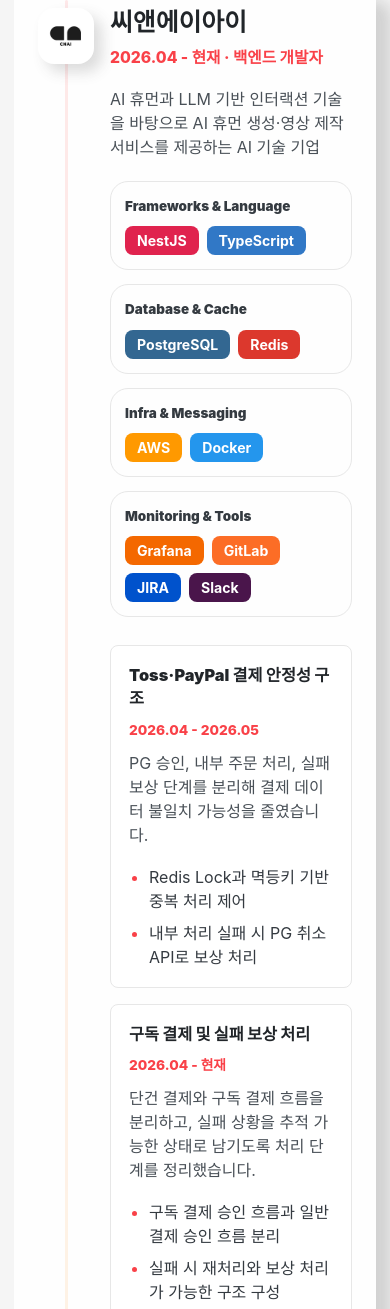
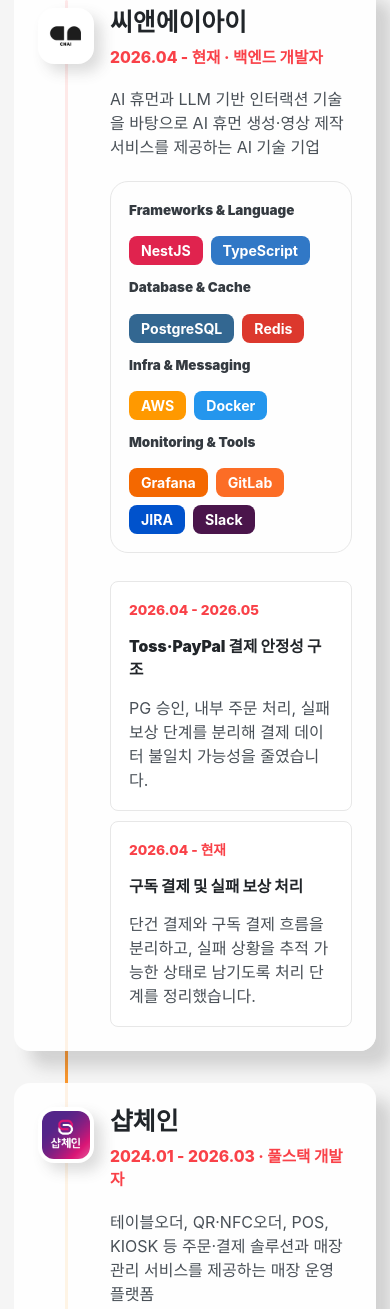
Before and after one commit to 723poil/723poil.github.io, a website: page index.html in a window 390 px wide. Shown: the part 3767-5076 px from the top of the page. Drawn offline with Linux system fonts and the light colour scheme.

Commit message:
refactor: compact career timeline details

```diff
--- a/assets/main.js
+++ b/assets/main.js
@@ -239,10 +239,10 @@
     .filter((group) => group.skills?.length)
     .map(
       (group) => `
-        <section class="career-skill-section">
+        <div class="career-skill-row">
           <h4>${escapeHtml(group.title)}</h4>
           <div class="meta">${renderTags(group.skills)}</div>
-        </section>
+        </div>
       `,
     )
     .join('');
@@ -257,7 +257,7 @@
           <h3>${escapeHtml(item.company)}</h3>
           <p class="career-period">${escapeHtml(item.period)} · ${escapeHtml(item.role)}</p>
           <p class="company-summary">${escapeHtml(item.summary)}</p>
-          <div class="career-skills">${renderCareerSkillGroups(item)}</div>
+          <section class="career-skill-card">${renderCareerSkillGroups(item)}</section>
         </header>
         <div class="career-projects">
           ${item.projects.map(renderCareerProject).join('')}
@@ -268,20 +268,11 @@
 }
 
 function renderCareerProject(project) {
-  const points = project.points?.length
-    ? `
-      <ul class="career-points">
-        ${project.points.map((point) => `<li>${escapeHtml(point)}</li>`).join('')}
-      </ul>
-    `
-    : '';
-
   return `
-    <section class="career-project">
-      <h4>${escapeHtml(project.title)}</h4>
-      <p class="project-period">${escapeHtml(project.period)}</p>
+    <section class="career-project-row">
+      <span class="project-period">${escapeHtml(project.period)}</span>
+      <strong>${escapeHtml(project.title)}</strong>
       <p>${escapeHtml(project.summary)}</p>
-      ${points}
     </section>
   `;
 }
--- a/assets/styles.css
+++ b/assets/styles.css
@@ -581,77 +581,74 @@
   color: #495057;
 }
 
-.career-skills {
+.career-skill-card {
   display: grid;
-  grid-template-columns: repeat(2, minmax(0, 1fr));
-  gap: 14px;
-  margin-top: 22px;
-}
-
-.career-skill-section {
+  gap: 12px;
   min-width: 0;
   border: 1px solid var(--line);
   border-radius: 18px;
   background: rgba(255, 255, 255, 0.62);
-  padding: 14px;
+  padding: 18px;
+  margin-top: 22px;
 }
 
-.career-skill-section h4 {
-  margin: 0 0 10px;
+.career-skill-row {
+  display: grid;
+  grid-template-columns: 190px minmax(0, 1fr);
+  align-items: center;
+  gap: 16px;
+}
+
+.career-skill-row h4 {
+  margin: 0;
   color: #343a40;
   font-size: 0.84rem;
   font-weight: 900;
   letter-spacing: 0;
 }
 
-.career-skill-section .meta {
+.career-skill-row .meta {
   margin: 0;
 }
 
 .career-projects {
   display: grid;
-  grid-template-columns: repeat(2, minmax(0, 1fr));
-  gap: 16px;
+  gap: 10px;
   margin-top: 28px;
 }
 
-.career-project {
+.career-project-row {
+  display: grid;
+  grid-template-columns: 140px 220px minmax(0, 1fr);
+  align-items: center;
+  gap: 14px;
   min-width: 0;
   border: 1px solid var(--line);
   border-radius: var(--pill-radius);
   background: rgba(255, 255, 255, 0.76);
-  padding: 20px;
+  padding: 14px 16px;
 }
 
-.career-project h4 {
-  margin: 0 0 10px;
-  font-size: 1.02rem;
+.career-project-row strong {
+  min-width: 0;
+  font-size: 0.98rem;
   font-weight: 900;
-  line-height: 1.4;
 }
 
-.career-project .project-period {
-  margin: 0 0 10px;
+.career-project-row .project-period {
+  margin: 0;
   color: var(--red);
   font-size: 0.86rem;
   font-weight: 800;
+  white-space: nowrap;
 }
 
-.career-project p {
+.career-project-row p {
   margin: 0;
   color: #495057;
-}
-
-.career-points {
-  display: grid;
-  gap: 8px;
-  margin: 18px 0 0;
-  padding-left: 20px;
-  color: #343a40;
-}
-
-.career-points li::marker {
-  color: var(--red);
+  overflow: hidden;
+  text-overflow: ellipsis;
+  white-space: nowrap;
 }
 
 .case-study {
@@ -694,8 +691,8 @@
   .grid.three,
   .grid.two,
   .archive-list,
-  .career-skills,
-  .career-projects,
+  .career-skill-row,
+  .career-project-row,
   .case-study,
   .project-modal-body {
     grid-template-columns: 1fr;
@@ -779,8 +776,13 @@
     font-size: 1.55rem;
   }
 
-  .career-project {
+  .career-skill-card,
+  .career-project-row {
     padding: 18px;
+  }
+
+  .career-project-row p {
+    white-space: normal;
   }
 
   .project-modal {
```
Also changed, not shown: tests/main.test.js (+33 -0 lines).
